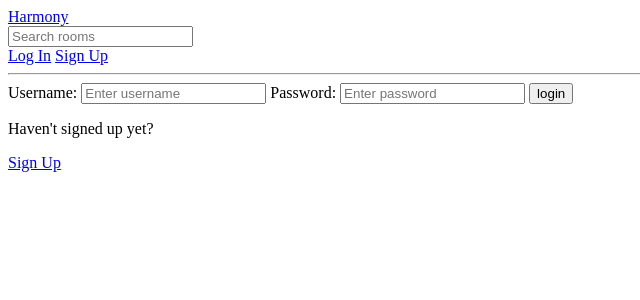
After one commit to shivanshshekhar11/harmony, a Django app: page /login/ in a window 1280 px wide. The commit adds this page. Shown: the top 300 px of the page, without its empty margins (0-640 px from the left). Run offline with Django 5.2, Linux system fonts and the light colour scheme.

Commit message:
added authentication and user flows

```diff
--- a/base/models.py
+++ b/base/models.py
@@ -18,7 +18,8 @@ class Room(models.Model):
     topic = models.ForeignKey(Topic, on_delete=models.SET_NULL, null=True)
     name = models.CharField(max_length=200)
     description = models.TextField(null=True, blank=True)
-    # participants
+    participants = models.ManyToManyField(
+        User, related_name='participants', blank=True)
     updated_at = models.DateTimeField(auto_now=True)
     created_at = models.DateTimeField(auto_now_add=True)
 
@@ -30,7 +31,7 @@ class Room(models.Model):
 
 
 class Message(models.Model):
-    authon = models.ForeignKey(User, on_delete=models.CASCADE)
+    author = models.ForeignKey(User, on_delete=models.CASCADE)
     room = models.ForeignKey(Room, on_delete=models.CASCADE)
     body = models.TextField()
     updated_at = models.DateTimeField(auto_now=True)
--- /dev/null
+++ b/base/templates/base/login_register.html
@@ -0,0 +1,38 @@
+{% extends 'main.html' %} {% block content %}
+
+<div>
+  {% if not register %}
+
+  <form action="" method="POST">
+    {% csrf_token %}
+    <label for="username">Username:</label>
+    <input
+      type="text"
+      name="username"
+      value="{{username}}"
+      placeholder="Enter username"
+    />
+
+    <label for="password">Password:</label>
+    <input type="password" name="password" placeholder="Enter password" />
+
+    <input type="submit" value="login" />
+
+    <p>Haven't signed up yet?</p>
+    <a href="{% url 'register' %}">Sign Up</a>
+  </form>
+
+  {% else %}
+
+  <form action="" method="POST">
+    {% csrf_token %} {{form.as_p}}
+
+    <input type="submit" value="regsiter" />
+    <p>Already signed up?</p>
+    <a href="{% url 'login' %}">Log In</a>
+  </form>
+
+  {% endif %}
+</div>
+
+{% endblock %}
--- a/base/urls.py
+++ b/base/urls.py
@@ -2,9 +2,14 @@ from django.urls import path
 from . import views
 
 urlpatterns = [
+    path('login/', views.loginPage, name='login'),
+    path('logout/', views.logoutPage, name='logout'),
+    path('register/', views.registerPage, name='register'),
+
     path('', views.home, name='home'),
     path('room/<str:id>/', views.room, name='room'),
     path('create_room/', views.createRoom, name='create_room'),
     path('update_room/<str:id>/', views.updateRoom, name='update_room'),
     path('delete_room/<str:id>/', views.deleteRoom, name='delete_room'),
+    path('delete_message/<str:id>/', views.deleteMessage, name='delete_message'),
 ]
--- a/base/views.py
+++ b/base/views.py
@@ -1,10 +1,71 @@
 from django.shortcuts import render, redirect
+from django.contrib import messages
+from django.contrib.auth.models import User
+from django.contrib.auth import authenticate, login, logout
+from django.contrib.auth.decorators import login_required
+from django.contrib.auth.forms import UserCreationForm
 from django.http import HttpResponse
 from django.db.models import Q
-from .models import Room, Topic
+from .models import Room, Topic, Message
 from .forms import RoomForm
 
 # Create your views here.
+
+
+def loginPage(request):
+    if request.user.is_authenticated:
+        return redirect('home')
+
+    context = {'username': '', 'register': False}
+
+    if request.method == 'POST':
+        username = request.POST.get('username').lower()
+        password = request.POST.get('password')
+
+        try:
+            user = User.objects.get(username=username)
+
+            if user is not None:
+                user = authenticate(
+                    request, username=username, password=password)
+
+                if user is not None:
+                    login(request, user)
+                    return redirect('home')
+                else:
+                    messages.error(request, 'Password is incorrect')
+                    context['username'] = username
+        except:
+            messages.error(request, 'User does not exist')
+
+    return render(request, 'base/login_register.html', context)
+
+
+def logoutPage(request):
+    logout(request)
+    return redirect('home')
+
+
+def registerPage(request):
+    if request.user.is_authenticated:
+        return redirect('home')
+
+    if request.method == "POST":
+        form = UserCreationForm(request.POST)
+        if form.is_valid():
+            user = form.save(commit=False)
+            user.username = user.username.lower()
+            user.save()
+            login(request, user)
+            return redirect('home')
+
+        else:
+            messages.error(request, 'Form invalid')
+
+    form = UserCreationForm()
+    context = {'register': True, 'form': form}
+
+    return render(request, 'base/login_register.html', context)
 
 
 def home(request):
@@ -19,9 +80,21 @@ def home(request):
 def room(request, id):
     room = Room.objects.get(id=id)
 
-    return render(request, 'base/room.html', {'room': room})
+    if request.method == 'POST':
+        message = Message.objects.create(
+            author=request.user,
+            room=room,
+            body=request.POST.get('body')
+        )
+        room.participants.add(request.user)
+        return redirect('room', id=room.id)
+
+    roomMessages = room.message_set.all().order_by('-created_at')
+    participants = room.participants.all()
+    return render(request, 'base/room.html', {'room': room, 'room_messages': roomMessages, 'participants': participants})
 
 
+@login_required(login_url='login')
 def createRoom(request):
     form = RoomForm()
 
@@ -34,9 +107,13 @@ def createRoom(request):
     return render(request, 'base/room_form.html', {'form': form})
 
 
+@login_required(login_url='login')
 def updateRoom(request, id):
     room = Room.objects.get(id=id)
     form = RoomForm(instance=room)
+
+    if room.host != request.user:
+        return HttpResponse('Nope')
 
     if request.method == 'POST':
         form = RoomForm(request.POST, instance=room)
@@ -47,11 +124,30 @@ def updateRoom(request, id):
     return render(request, 'base/room_form.html', {'form': form})
 
 
+@login_required(login_url='login')
 def deleteRoom(request, id):
     room = Room.objects.get(id=id)
+
+    if room.host != request.user:
+        return HttpResponse('Nope')
 
     if request.method == 'POST':
         room.delete()
         return redirect('home')
 
     return render(request, 'base/delete.html', {'obj': room})
+
+
+@login_required(login_url='login')
+def deleteMessage(request, id):
+    message = Message.objects.get(id=id)
+
+    if message.author != request.user:
+        return HttpResponse('Nope')
+
+    if request.method == 'POST':
+        id = message.room.id
+        message.delete()
+        return redirect('room', id=id)
+
+    return render(request, 'base/delete.html', {'obj': message})
--- a/templates/main.html
+++ b/templates/main.html
@@ -1,17 +1,19 @@
 <!DOCTYPE html>
 <html lang="en">
-<head>
-    <meta charset="UTF-8">
-    <meta name="viewport" content="width=device-width, initial-scale=1.0">
+  <head>
+    <meta charset="UTF-8" />
+    <meta name="viewport" content="width=device-width, initial-scale=1.0" />
     <title>Harmony</title>
-</head>
-<body>
-
-    {% include 'navbar.html' %}
-
-    {% block content %}
-
-    {% endblock %}
-
-</body>
+  </head>
+  <body>
+    {% include 'navbar.html' %} {% if messages %}
+    <ul class="messages">
+      {% for message in messages %}
+      <li {% if message.tags %} class="{{ message.tags }}" {% endif %}>
+        {{ message }}
+      </li>
+      {% endfor %}
+    </ul>
+    {% endif %} {% block content %} {% endblock %}
+  </body>
 </html>
--- a/templates/navbar.html
+++ b/templates/navbar.html
@@ -4,4 +4,15 @@
   <input type="text" name="q" placeholder="Search rooms" />
 </form>
 
+{% if request.user.is_authenticated %}
+
+<a href="{% url 'logout' %}">Log Out</a>
+
+{% else %}
+
+<a href="{% url 'login' %}">Log In</a>
+<a href="{% url 'register' %}">Sign Up</a>
+
+{% endif %}
+
 <hr />
```
Also changed, not shown: base/templates/base/home.html (+7 -0 lines), base/templates/base/room.html (+54 -1 lines), base/migrations/0003_alter_room_options_rename_authon_message_author.py (added), base/migrations/0004_room_participants.py (added).
